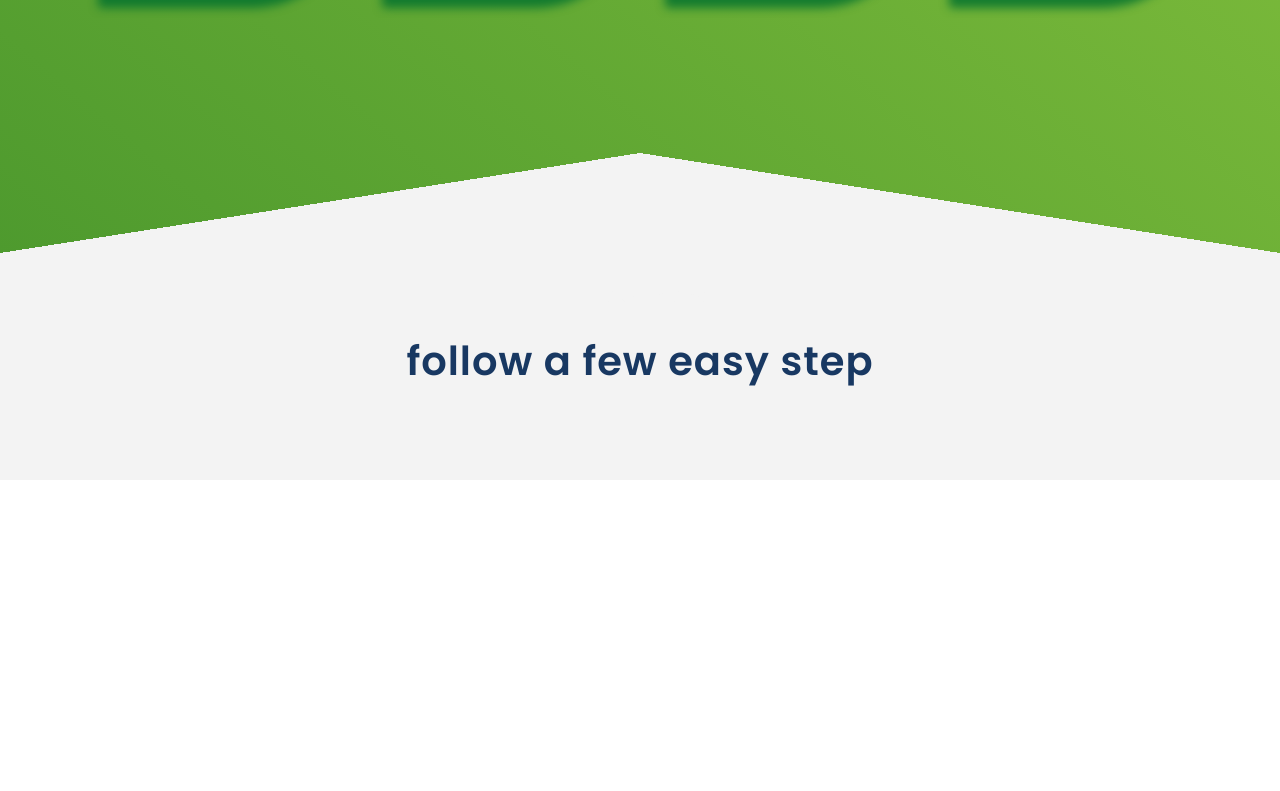
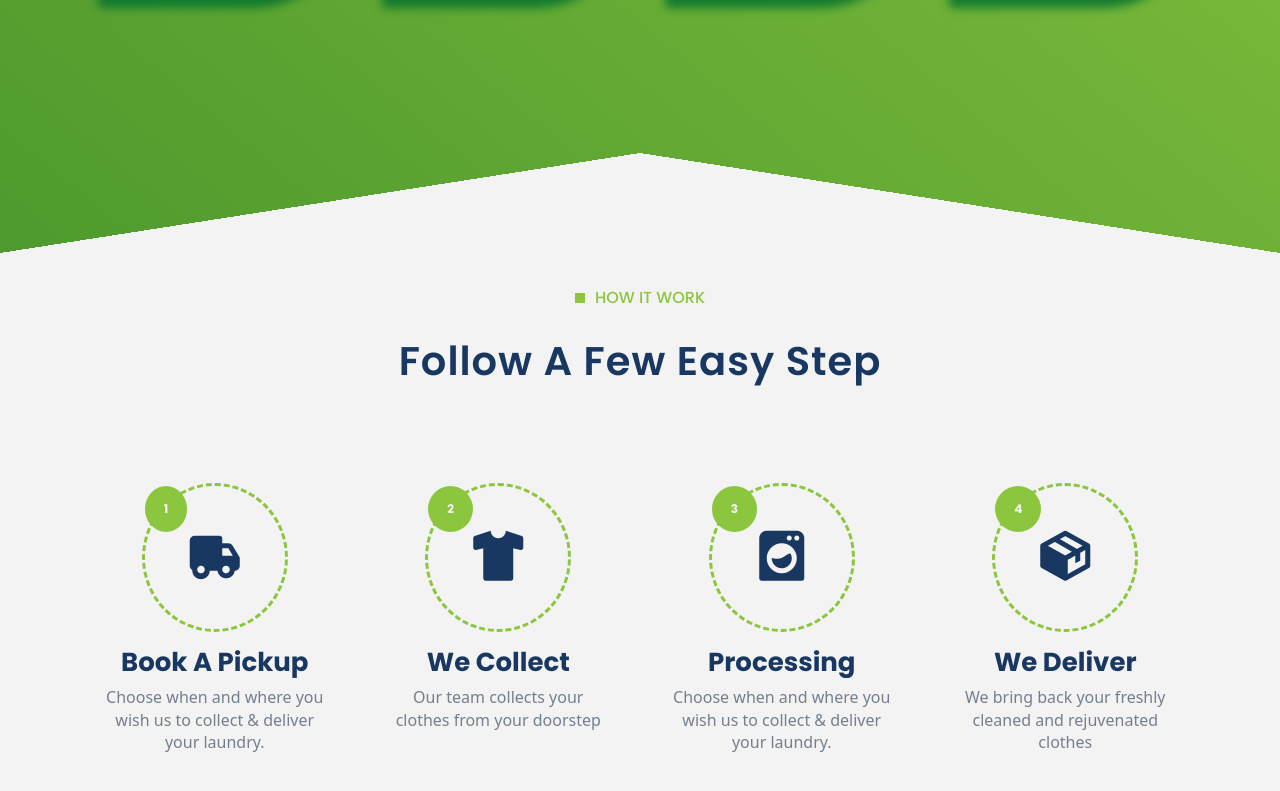
Before and after one commit to Ashique64/Laundry, a React (Vite) app in the folder Laundry/: page / in a window 1280 px wide. Shown: the part 2112-2903 px from the top of the page. Before the commit the page ends 2592 px from the top, so only its background shows below. Built offline with nearby package versions, Linux system fonts and the light colour scheme; a web font is replaced by a local one.

Commit message:
How it work section completed

```diff
--- a/Laundry/src/components/About/About.scss
+++ b/Laundry/src/components/About/About.scss
@@ -80,6 +80,7 @@
                         color: var(--text-color1);
                         letter-spacing: 2px;
                         margin: 15px 0;
+                        text-transform: capitalize;
                     }
 
                     p {
--- a/Laundry/src/components/HowItWork/HowItWork.jsx
+++ b/Laundry/src/components/HowItWork/HowItWork.jsx
@@ -2,6 +2,32 @@ import React from "react";
 import "./HowItWork.scss";
 
 const HowItWork = () => {
+    const Items = [
+        {
+            icon: "bx bxs-truck",
+            number: "1",
+            title: "Book A Pickup",
+            content: "Choose when and where you wish us to collect & deliver your laundry.",
+        },
+        {
+            icon: "bx bxs-t-shirt",
+            number: "2",
+            title: "We Collect",
+            content: "Our team collects your clothes from your doorstep",
+        },
+        {
+            icon: "bx bxs-washer",
+            number: "3",
+            title: "Processing",
+            content: "Choose when and where you wish us to collect & deliver your laundry.",
+        },
+        {
+            icon: "bx bxs-package",
+            number: "4",
+            title: "We Deliver",
+            content: "We bring back your freshly cleaned and rejuvenated clothes",
+        },
+    ];
     return (
         <div id="howItWork" className="howItWork">
             <div className="container">
@@ -11,6 +37,23 @@ const HowItWork = () => {
                         <h3>follow a few easy step</h3>
                     </div>
                 </div>
+
+                <div className="row items_row">
+                    {Items.map((item, index) => (
+                        <div className="col-xl-3 col-lg-3 col-md-6 item_col">
+                            <div className="work_item">
+                                <div className="icon">
+                                    <i className={item.icon}></i>
+                                    <div className="number">{item.number}</div>
+                                </div>
+                                <div className="content">
+                                    <h4>{item.title}</h4>
+                                    <p>{item.content}</p>
+                                </div>
+                            </div>
+                        </div>
+                    ))}
+                </div>
             </div>
         </div>
     );
--- a/Laundry/src/components/HowItWork/HowItWork.scss
+++ b/Laundry/src/components/HowItWork/HowItWork.scss
@@ -28,7 +28,7 @@
                     font-family: var(--primary-font);
                     font-weight: 500;
                     font-size: 16px;
-                    color: var(--bg-color2);
+                    color: var(--bg-color1);
                     margin: 15px 0;
                     text-transform: uppercase;
 
@@ -36,7 +36,7 @@
                         content: "";
                         width: 10px;
                         height: 10px;
-                        background: var(--bg-color2);
+                        background: var(--bg-color1);
                         display: inline-block;
                         margin-right: 10px;
                     }
@@ -49,8 +49,139 @@
                     color: var(--text-color1);
                     letter-spacing: 1px;
                     margin: 15px 0;
+                    text-transform: capitalize;
+                }
+            }
+        }
+
+        .items_row {
+            display: flex;
+            align-items: center;
+            justify-content: center;
+            text-align: center;
+            margin-top: 40px;
+
+            .item_col {
+                padding: 20px 15px;
+                cursor: pointer;
+                overflow: hidden;
+
+                .work_item {
+                    width: 100%;
+                    height: 370px;
+                    display: flex;
+                    flex-direction: column;
+                    align-items: center;
+                    justify-content: center;
+                    text-align: center;
+                    padding: 10px 15px;
+                    overflow: hidden;
+                    border-color: red;
+                    transition: all 0.3s ease-in-out;
+
+                    .icon {
+                        border: 3px dashed var(--bg-color1);
+                        border-radius: 50%;
+                        padding: 40px;
+                        position: relative;
+                        color: var(--text-color1);
+                        transition: 0.3s ease-in-out;
+
+                        i {
+                            font-size: 60px;
+                        }
+
+                        .number {
+                            position: absolute;
+                            top: 0;
+                            left: 0;
+                            background-color: var(--bg-color1);
+                            color: var(--bg-color2);
+                            border-radius: 50%;
+                            padding: 7px 16px;
+                            font-size: 12px;
+                            font-family: var(--primary-font);
+                            font-weight: 700;
+                            border: 3px dashed var(--bg-color1);
+                            transition: 0.4s ease-in-out;
+                        }
+                    }
+
+                    .content {
+                        margin-top: 15px;
+                        overflow: hidden;
+                        height: 160px;
+
+                        h4 {
+                            font-family: var(--primary-font);
+                            color: var(--text-color1);
+                            font-weight: 700;
+                            font-size: 26px;
+                            overflow: hidden;
+                        }
+
+                        p {
+                            color: var(--para-color);
+                            font-size: 16px;
+                            line-height: 1.4;
+                            word-wrap: break-word;
+                            transition: all 0.3s ease-in-out;
+                        }
+                    }
+
+                    &:hover {
+                        .icon {
+                            background-color: var(--bg-color1);
+                            border: 5px dashed var(--bg-color2);
+                            color: var(--bg-color2);
+                            transform: translateY(-10px);
+                        }
+
+                        .number {
+                            background-color: var(--bg-color2);
+                            color: var(--bg-color1);
+                        }
+                    }
                 }
             }
         }
     }
 }
+
+
+@media (max-width:991px) {
+    .howItWork {
+        .container {
+            .title_row {
+                .title_col {
+                    h5 {
+                        font-size: 14px;
+                    }
+
+                    h3 {
+                        font-size: 28px;
+                    }
+                }
+            }
+
+            .items_row {
+                margin-top: 30px;
+
+                .item_col {
+                    .work_item {
+                        padding: 10px !important;
+                        .content {
+                            h4 {
+                                font-size: 20px;
+                            }
+
+                            p {
+                                font-size: 14px;
+                            }
+                        }
+                    }
+                }
+            }
+        }
+    }
+}
--- a/Laundry/src/components/Service/Service.scss
+++ b/Laundry/src/components/Service/Service.scss
@@ -98,6 +98,7 @@
                     color: var(--text-color1);
                     letter-spacing: 1px;
                     margin: 15px 0;
+                    text-transform: capitalize;
                 }
 
                 p {
```
